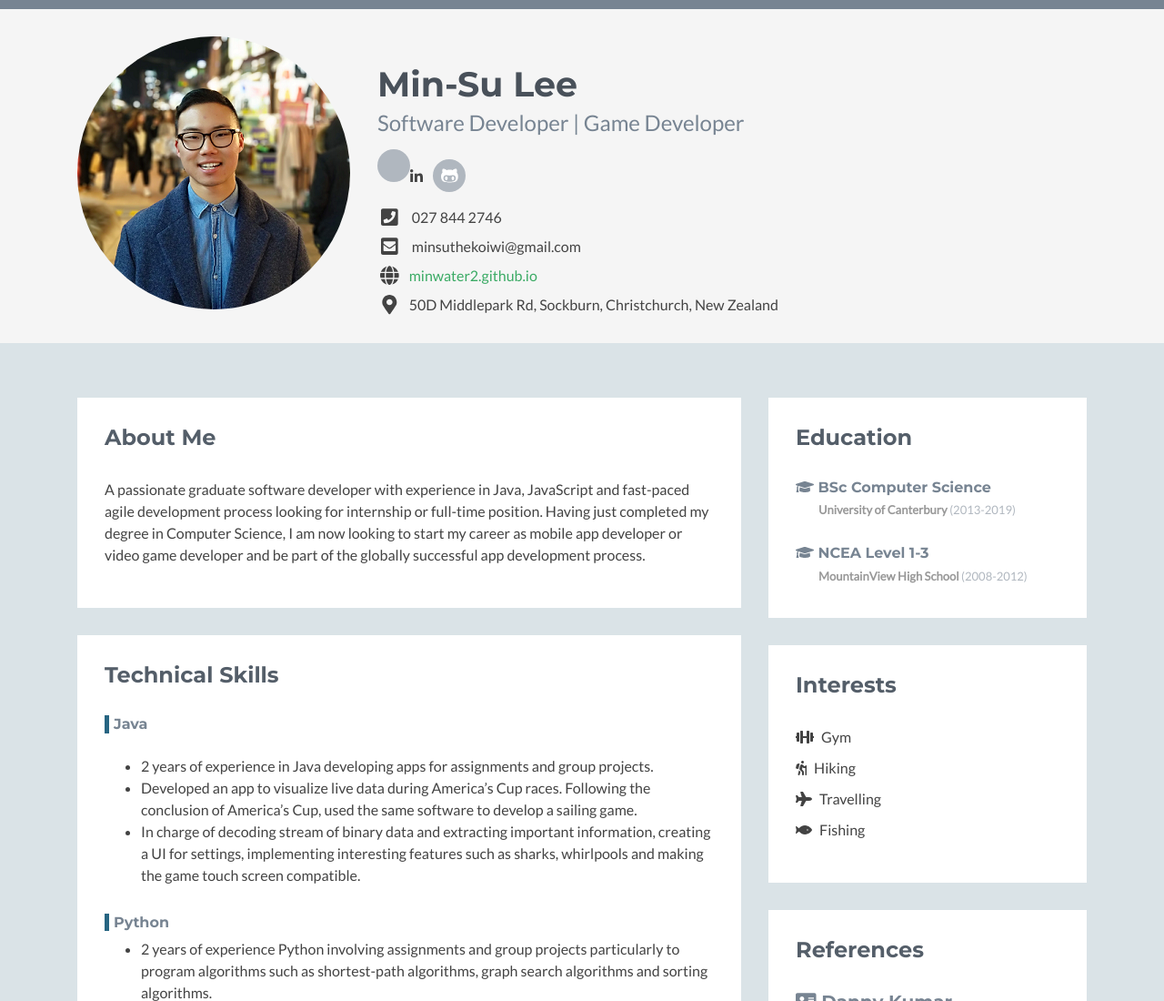
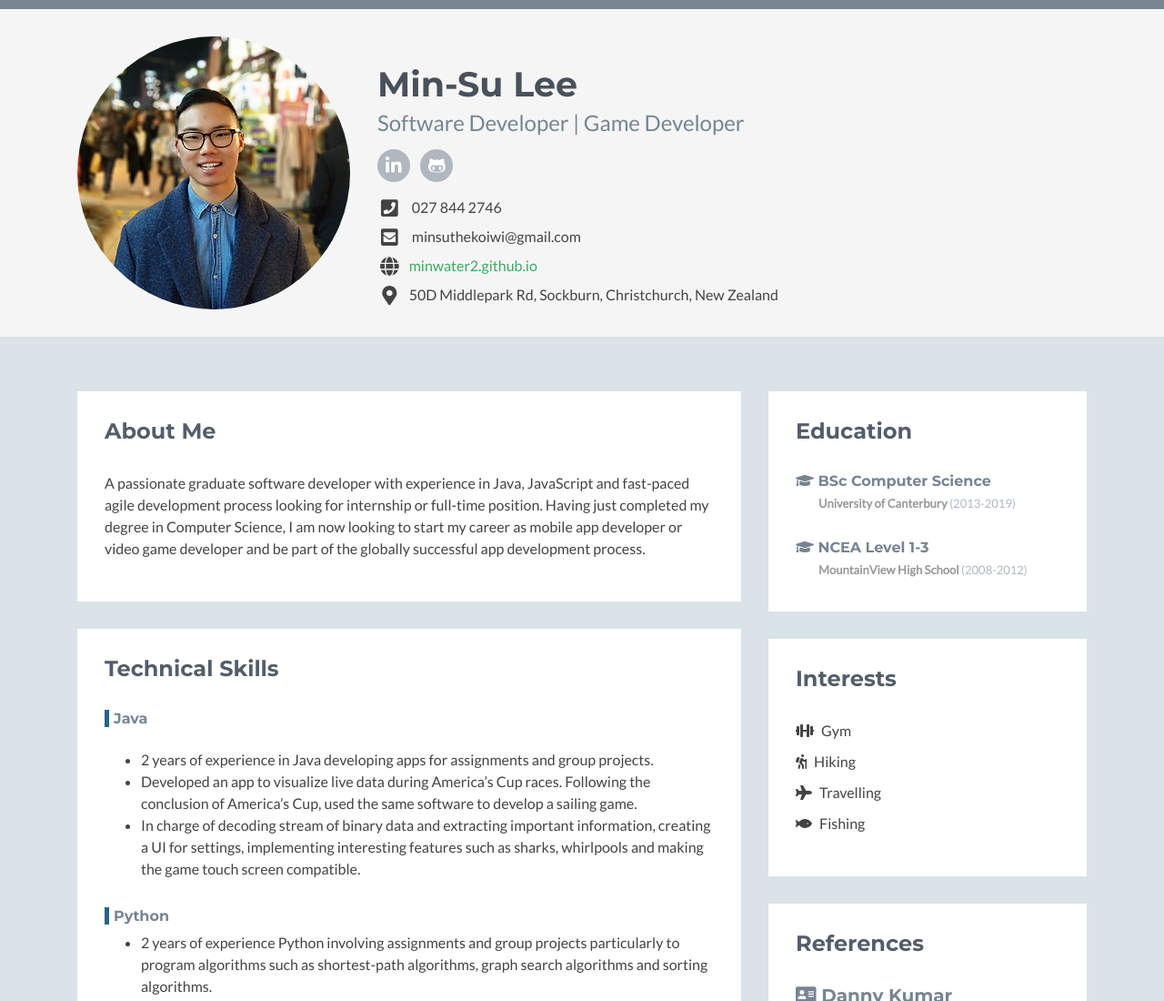
Before and after one commit to minwater2/minwater2.github.io, a plain HTML site: page index.html in a window 1280 px wide. Shown: the top 1100 px of the page at 91% size. Drawn offline with nearby package versions, Linux system fonts and the light colour scheme; no server answers; some icons are missing.

Commit message:
small fix

```diff
--- a/index.html
+++ b/index.html
@@ -37,7 +37,7 @@
                 <h1 class="name">Min-Su Lee</h1>
                 <h2 class="desc">Software Developer | Game Developer</h2>
                 <ul class="social list-inline">
-                    <li class="list-inline-item"><a href="#"></a><i class="fab fa-linkedin-in"></i></a></li>
+                    <li class="list-inline-item"><a href="https://www.linkedin.com/feed/"><i class="fab fa-linkedin-in"></i></a></li>
                     <li class="list-inline-item"><a href="https://minwater2.github.io/"><i class="fab fa-github-alt"></i></a></li>
                 </ul>
                 <ul class="list-unstyled mb-0">
```
